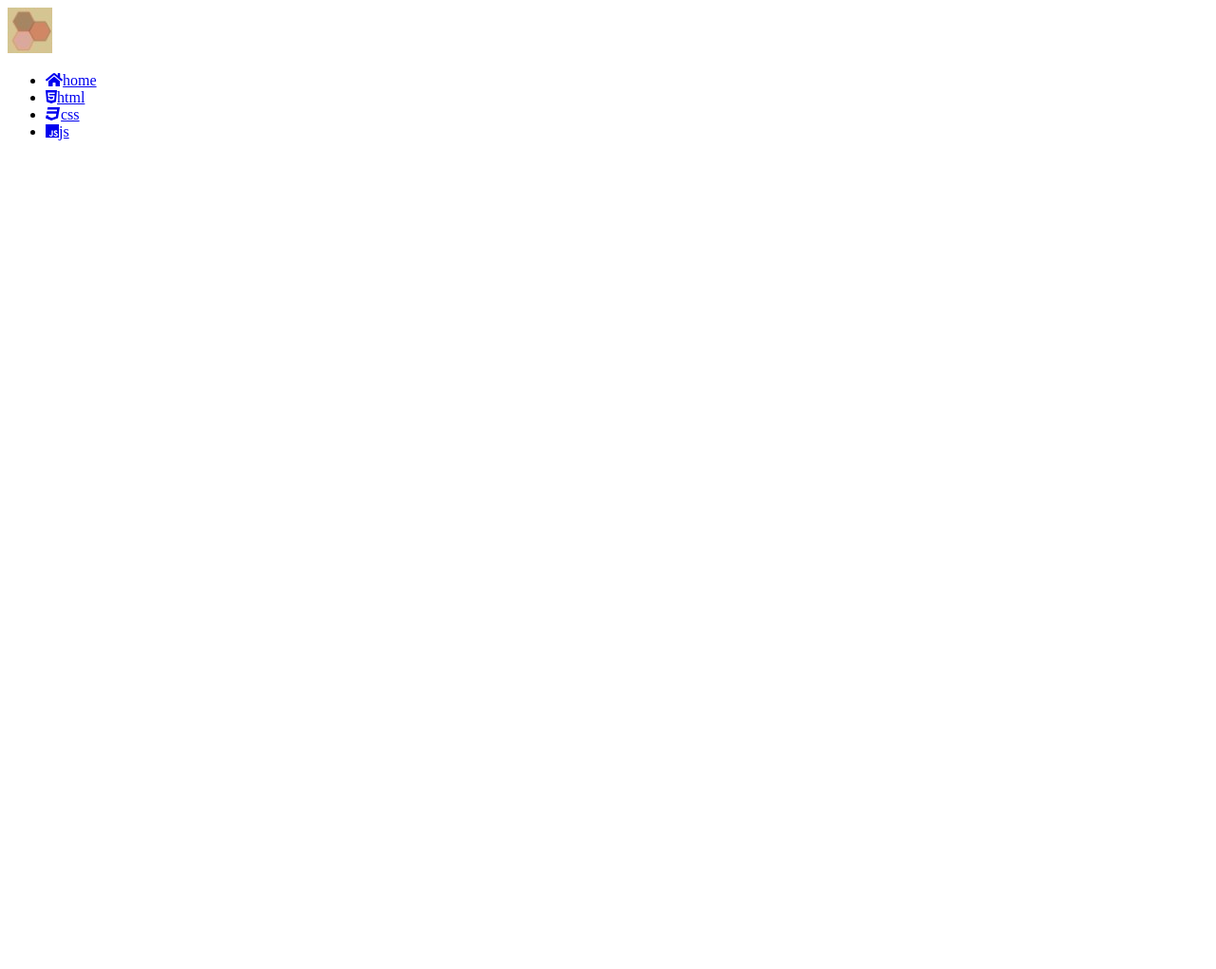
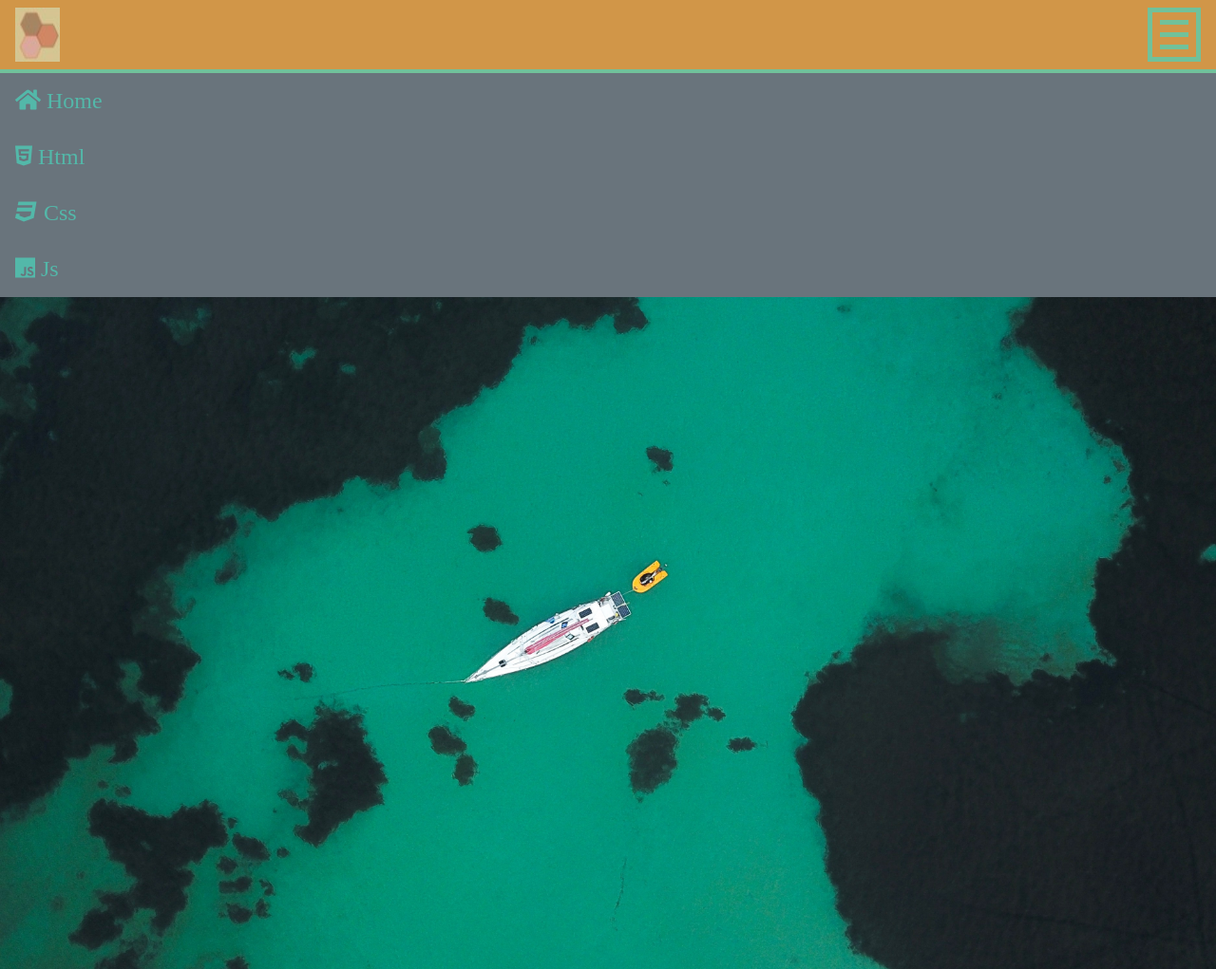
Before and after one commit to barnardwben/JS-Navbar, a plain HTML site: page index.html in a window 1280 px wide. Shown: the whole page at 95% size. Before the commit the page ends 800 px from the top, so only its background shows below. Drawn offline with Linux system fonts and the light colour scheme.

Commit message:
Added Css Styling

```diff
--- a/style.css
+++ b/style.css
@@ -0,0 +1,54 @@
+* {
+ margin: 0;
+ padding: 0;
+ box-sizing: border-box;
+}
+
+.navbar__header {
+  background: #d19648;
+  display: flex;
+  justify-content: space-between;
+  padding: 0.5rem 1rem;
+  border-bottom: 0.3rem solid #4ad4bdb4;
+}
+
+.navbar__btn{
+  align-self: center;
+  border: 5px solid #4ad4bdb4;
+  cursor: pointer;
+}
+
+.bar1,.bar2,.bar3 {
+  width: 30px;
+  height: 5px;
+  margin: 0.5rem;
+  background: #4ad4bdb4;
+  transition: all .3s ease-in-out;
+}
+
+.navbar__links{
+  list-style-type: none;
+  transition: all .3s ease-in-out;
+}
+
+.navbar__single-link{
+  display: block;
+  background: #69747c;
+  padding: 1rem;
+  font-size: 1.5rem;
+  text-decoration: none;
+  text-transform: capitalize;
+  color: #4ad4bdb4;
+  transition: all .4s ease-in-out;
+  cursor: pointer;
+}
+
+.navbar__single-link:hover {
+  padding-left: 1.5rem;
+  background: #545454;
+}
+
+header {
+  min-height: calc(100vh - 91.8px);
+  background: url('./img/header-bcg.jpg')center/cover no-repeat;
+}
```
Also changed, not shown: index.html (+4 -4 lines), img/header-bcg.jpg (added).
